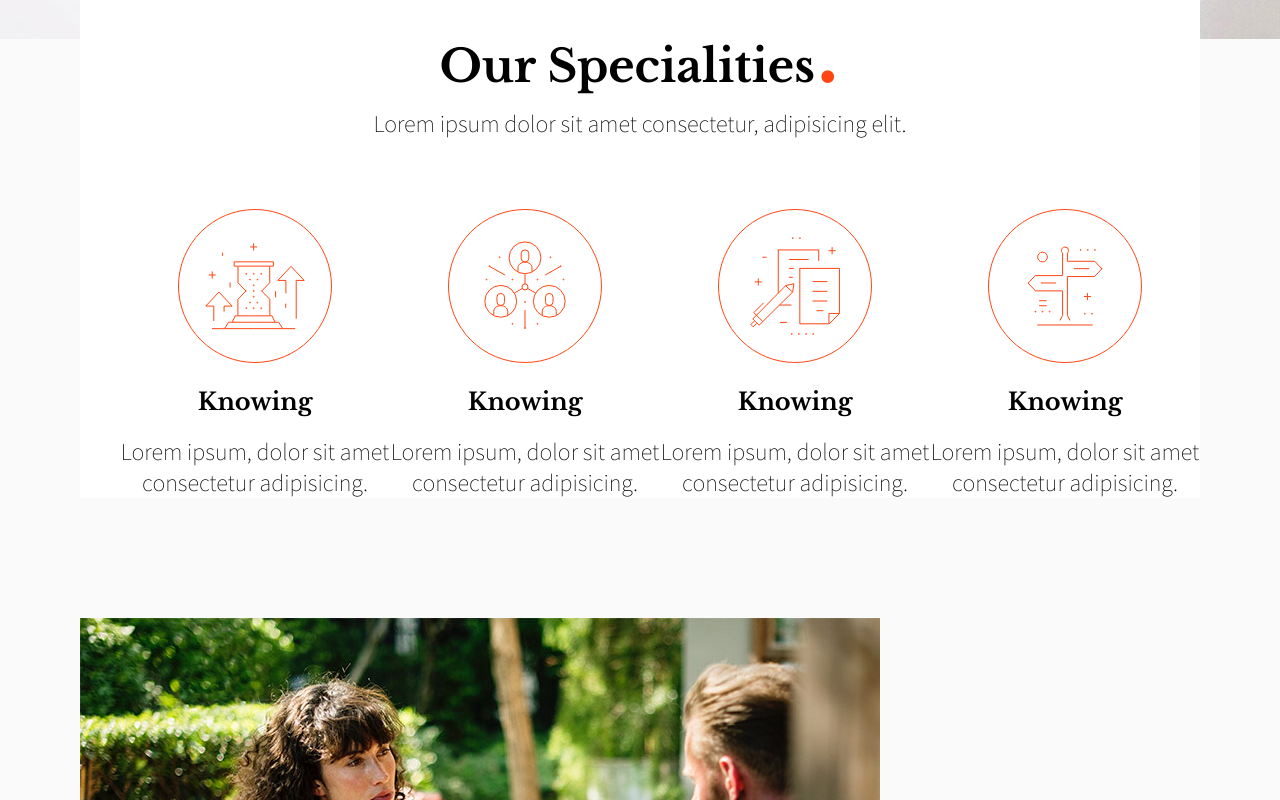
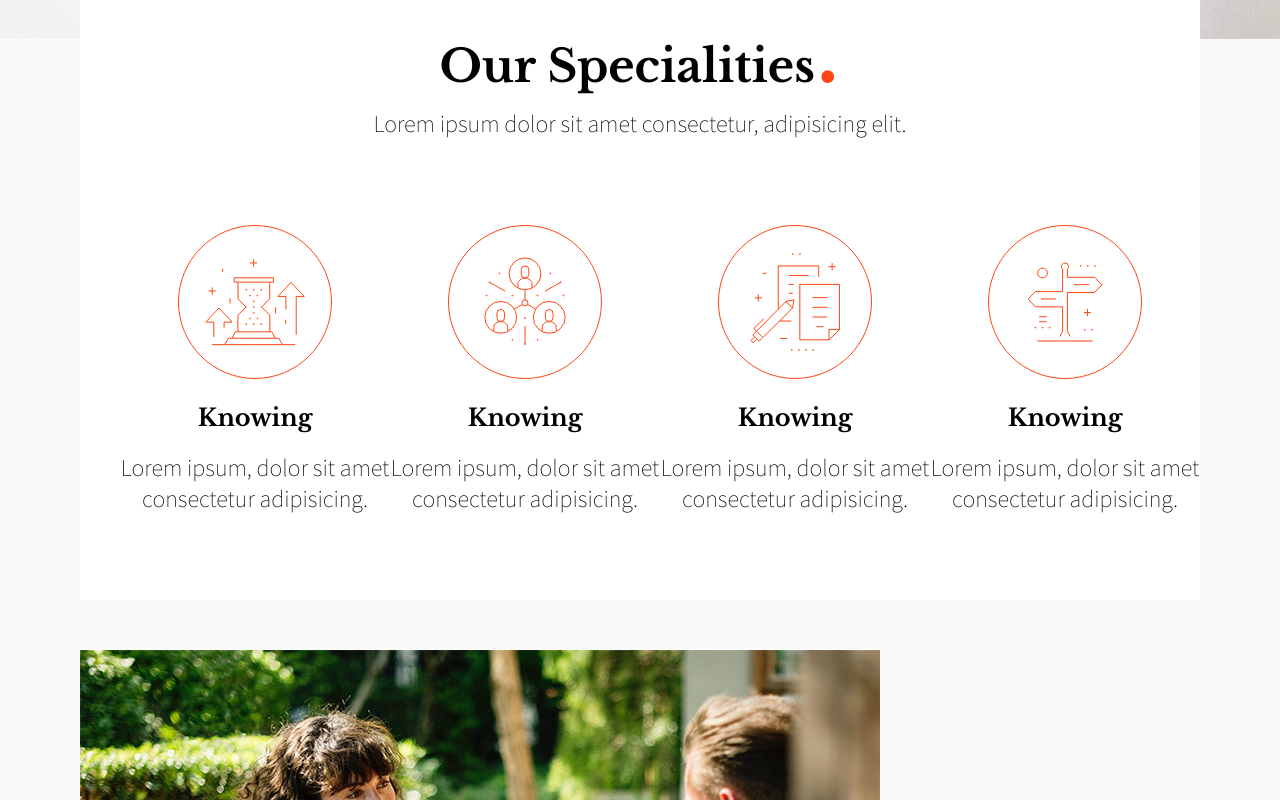
Before and after one commit to ArrobbioUmberto/proj-html-vuejs, a Vue app: page / in a window 1280 px wide. Shown: the part 731-1531 px from the top of the page. Built offline with nearby package versions, Linux system fonts and the light colour scheme.

Commit message:
FEAT position circle img card

```diff
--- a/src/components/Specialties.vue
+++ b/src/components/Specialties.vue
@@ -75,7 +75,7 @@ p {
 }
 
 .row {
-    margin: 70px 0;
+    padding: 70px 0;
 }
 
 ul {
```
